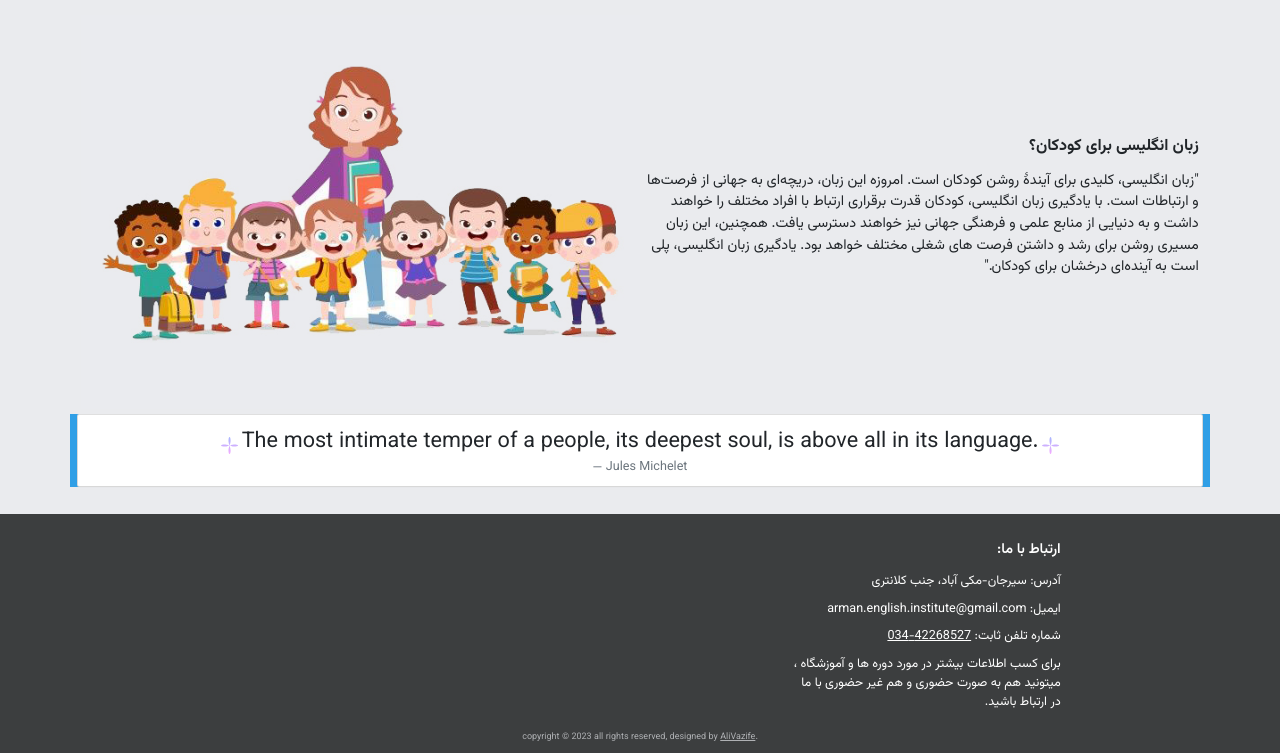
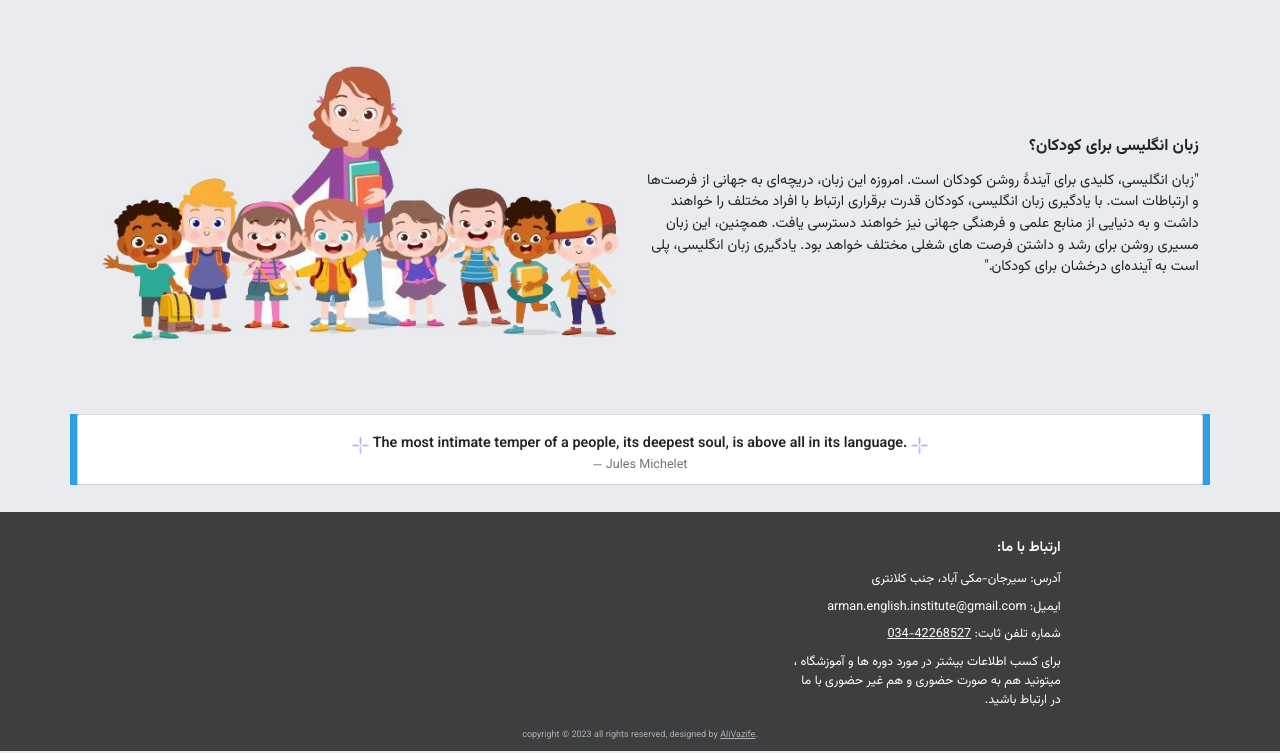
Before and after one commit to Ariaper/FrontEnd-Arman-language-Website, a plain HTML site: page index.html in a window 1280 px wide. Shown: the part 1616-2369 px from the top of the page. Drawn offline with nearby package versions, Linux system fonts and the light colour scheme.

Commit message:
changing some style

```diff
--- a/components/MainHomePage/main.css
+++ b/components/MainHomePage/main.css
@@ -69,10 +69,12 @@
   height: 1.9rem;
 }
 .quote-text p {
-  font-size: 1.92rem;
-  /* test 3 */
+  font-size: 1.8rem;
 }
-
+.q-span {
+  font-size: 1.6rem;
+  font-weight: 600;
+}
 .text-information p {
   font-size: 1.6rem;
 }
--- a/index.html
+++ b/index.html
@@ -216,7 +216,7 @@
                     </clipPath>
                   </defs>
                 </svg>
-                <span id="quote-spn" class="quote-text"></span>
+                <span id="quote-spn" class="quote-text q-span"></span>
                 <svg
                   width="200"
                   height="200"
```
